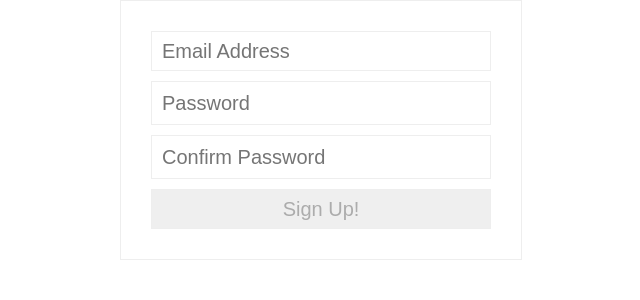
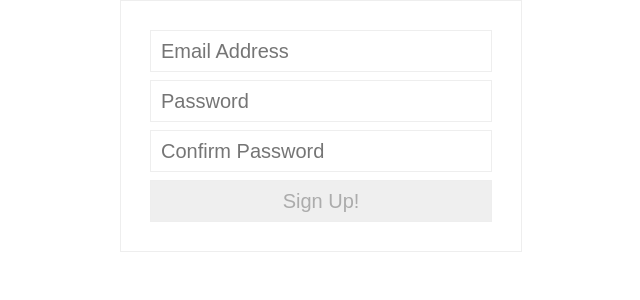
Before and after one commit to ike18t/react-sign-up, a React (Create React App) app: page / in a window 1280 px wide. Shown: the top 300 px of the page, without its empty margins (319-959 px from the left). Built offline with nearby package versions, Linux system fonts and the light colour scheme.

Commit message:
fix: email address input height

```diff
--- a/src/App.module.scss
+++ b/src/App.module.scss
@@ -16,7 +16,7 @@
   }
 
   input[type="submit"] {
-    border: solid 1px #eee;
+    outline: solid 1px #eee;
     background-color: #efefef;
 
     &:not([disabled]) {
@@ -27,7 +27,7 @@
   }
 
   input[type="email"] {
-    border: solid 1px #eee;
+    outline: solid 1px #eee;
     padding-left: 10px;
     box-sizing: border-box;
   }
--- a/src/PasswordCreator.module.scss
+++ b/src/PasswordCreator.module.scss
@@ -1,10 +1,10 @@
 .passwordContainer {
-  border: solid 1px #eee;
+  outline: solid 1px #eee;
   display: flex;
 
   input {
     flex: 2;
-    padding-left: 10px;
+    padding: 0 0 0 10px;
   }
 
   .key {
```
